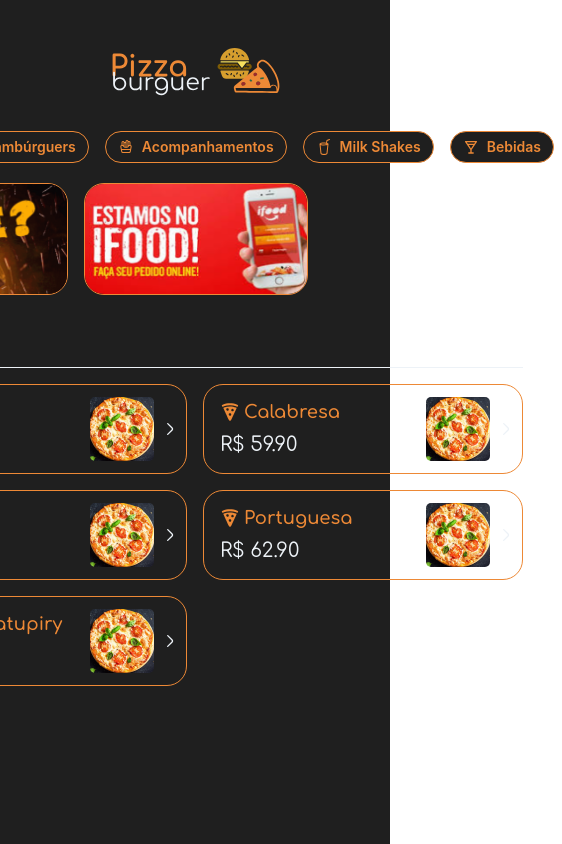
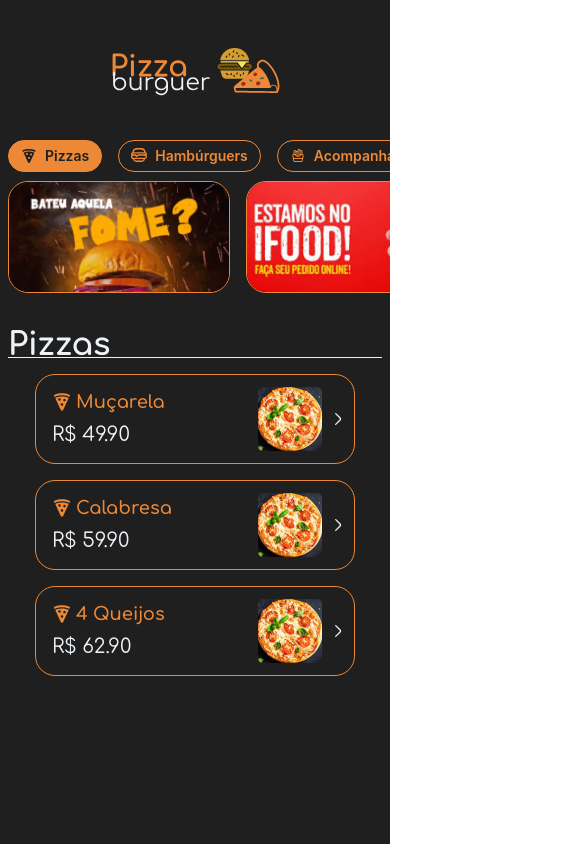
Before and after one commit to IgorSprovieri/pizza-burguer, a React (Create React App) app: page / in a window 390 px wide. Shown: the whole page, 562 px wide, since content can reach past the window. Built offline with nearby package versions, Linux system fonts and the light colour scheme.

Commit message:
Feat: Mobile responsive

```diff
--- a/src/components/atoms/texts.js
+++ b/src/components/atoms/texts.js
@@ -11,7 +11,7 @@ export const H1 = ({ children, ...props }) => {
       fontSize="32px"
       fontWeight="bold"
       borderBottom={`0.5px solid ${white}`}
-      w="100%"
+      w={["calc(100% - 16px)", "100%"]}
       lineHeight="24px"
       {...props}
     >
--- a/src/components/molecules/item.js
+++ b/src/components/molecules/item.js
@@ -66,9 +66,10 @@ export const ItemLine = ({ items, ...props }) => {
     <Flex
       mt="16px"
       h="fit-content"
-      w="fit-content"
+      w="100%"
+      flexWrap="wrap"
       align="center"
-      justify="space-between"
+      justify="center"
       {...props}
     >
       {items?.map((item, index) => {
@@ -76,7 +77,8 @@ export const ItemLine = ({ items, ...props }) => {
           <Item
             key={v4()}
             item={item}
-            mr={index % 2 === 0 ? "16px" : ""}
+            mt={[index % 2 !== 0 ? "16px" : "", "0px"]}
+            mr={["0px", index % 2 === 0 ? "16px" : ""]}
           ></Item>
         );
       })}
--- a/src/components/organisms/Advertising.js
+++ b/src/components/organisms/Advertising.js
@@ -8,10 +8,27 @@ export const Advertising = ({ images, ...props }) => {
     border: `1px solid ${colors.orange}`,
     borderRadius: "20px",
     margin: "0px 8px",
+    scrollSnapAlign: "start",
   };
 
   return (
-    <Flex w="718px" justifyContent="flex-start" {...props}>
+    <Flex
+      w="clamp(0px, 100dvw, 716px)"
+      h="218px"
+      justifyContent="flex-start"
+      overflowX="scroll"
+      scrollSnapType="x mandatory"
+      scrollPadding="16px"
+      sx={{
+        "&::-webkit-scrollbar": {
+          width: "0em",
+        },
+        "&::-webkit-scrollbar-thumb": {
+          backgroundColor: "rgba(0, 0, 0, 0)",
+        },
+      }}
+      {...props}
+    >
       {images?.map((img) => {
         const { src } = img;
 
--- a/src/components/organisms/listItems.js
+++ b/src/components/organisms/listItems.js
@@ -12,9 +12,9 @@ export const ListItems = ({ title, items }) => {
       align="center"
       justify="flex-start"
     >
-      <H1 mt="48px">{title}</H1>
+      <H1 mt={["16px", "48px"]}>{title}</H1>
       <Flex
-        h="100%"
+        h={["calc(100dvh - 526px)", "calc(100dvh - 400px)"]}
         w="fit-content"
         flexDir="column"
         align="center"
--- a/src/components/organisms/menu.js
+++ b/src/components/organisms/menu.js
@@ -18,20 +18,37 @@ export const Menu = ({ sections, page, setPage, ...props }) => {
         color: orange,
         bgColor: background,
         leftIcon: <Icon size={16} color={orange}></Icon>,
-        _hover: { color: background, bgColor: orange },
+        _hover: [{}, { color: background, bgColor: orange }],
       },
       solid: {
         ...btnBaseStyle,
         color: background,
         bgColor: orange,
         leftIcon: <Icon size={16} color={background}></Icon>,
-        _hover: { color: orange, bgColor: background },
+        _hover: [{}, { color: orange, bgColor: background }],
       },
     };
   };
 
   return (
-    <Flex {...props}>
+    <Flex
+      w="clamp(0px, 100dvw, 740px)"
+      h="80px"
+      flexDir="row"
+      align="center"
+      justify="flex-start"
+      overflowX="scroll"
+      sx={{
+        "&::-webkit-scrollbar": {
+          width: "0em",
+        },
+        "&::-webkit-scrollbar-thumb": {
+          backgroundColor: "rgba(0, 0, 0, 0)",
+        },
+      }}
+      {...props}
+    >
+      <Flex>
         {sections?.map((btn) => {
           const { id, title, icon } = btn;
           const variant = id === page ? "solid" : "outline";
@@ -47,5 +64,6 @@ export const Menu = ({ sections, page, setPage, ...props }) => {
           );
         })}
       </Flex>
+    </Flex>
   );
 };
--- a/src/screens/mainScreen.js
+++ b/src/screens/mainScreen.js
@@ -26,10 +26,11 @@ export const MainScreen = () => {
       bgColor={background}
       w="100dvw"
       h="100dvh"
+      overflow="hidden"
     >
       <Logo mt="48px"></Logo>
       <Menu mt="32px" sections={sections} page={page} setPage={setPage}></Menu>
-      <Advertising mt="20px" images={advertinsings}></Advertising>
+      <Advertising mt={["0px", "20px"]} images={advertinsings}></Advertising>
       <ListItems
         key={v4()}
         title={sections[page].title}
```
Also changed, not shown: src/screens/itemScreen.js (+5 -4 lines). Lines whose indentation alone changed are shown as unchanged.
